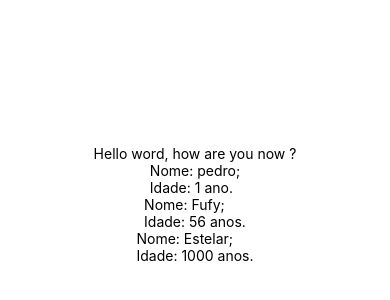
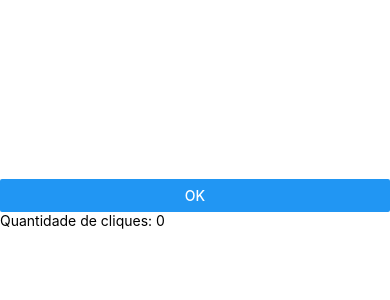
Before and after one commit to Helysson16/Project, a React Native app: screen / in a window 390 px wide. Shown: the part 218-518 px from the top of the page. Built offline with nearby package versions, Linux system fonts and the light colour scheme.

Commit message:
Adiciona o arquivo clique e conta os cliques

```diff
--- a/App.js
+++ b/App.js
@@ -1,8 +1,9 @@
 import { StatusBar } from 'expo-status-bar';
 import { StyleSheet, Text, View } from 'react-native';
 import Gato from './gato';
+import cliques from './cliques';
 
-export default function App() {
+function App() {
   return (
     <View style={styles.container}>
       <Text>Hello word, how are you now ?</Text>
@@ -14,6 +15,8 @@
   );
 }
 
+export default cliques;
+
 const styles = StyleSheet.create({
   container: {
     flex: 1,
--- /dev/null
+++ b/cliques.js
@@ -0,0 +1,18 @@
+import React, {useState} from "react";
+import {Button, Text, View} from 'react-native'
+
+const cliques = () => {
+    const [cliques, setCliques] = useState(0)
+
+    return(
+        <View style={{flex: 1, justifyContent:'center'}}>
+            <Button title='OK' onPress={() => {
+                setCliques(cliques + 1);
+
+            }} />
+            <Text>Quantidade de cliques: {cliques}</Text>
+        </View>
+    )
+}
+
+export default cliques;
--- a/gato.js
+++ b/gato.js
@@ -10,7 +10,7 @@
         </Text>
         <Text>
             Idade: {idade} {texto}.
-        </Text>
+rrbrbgrgrbrbgrbgrbr        </Text>
     </View>
     );
 }
```
